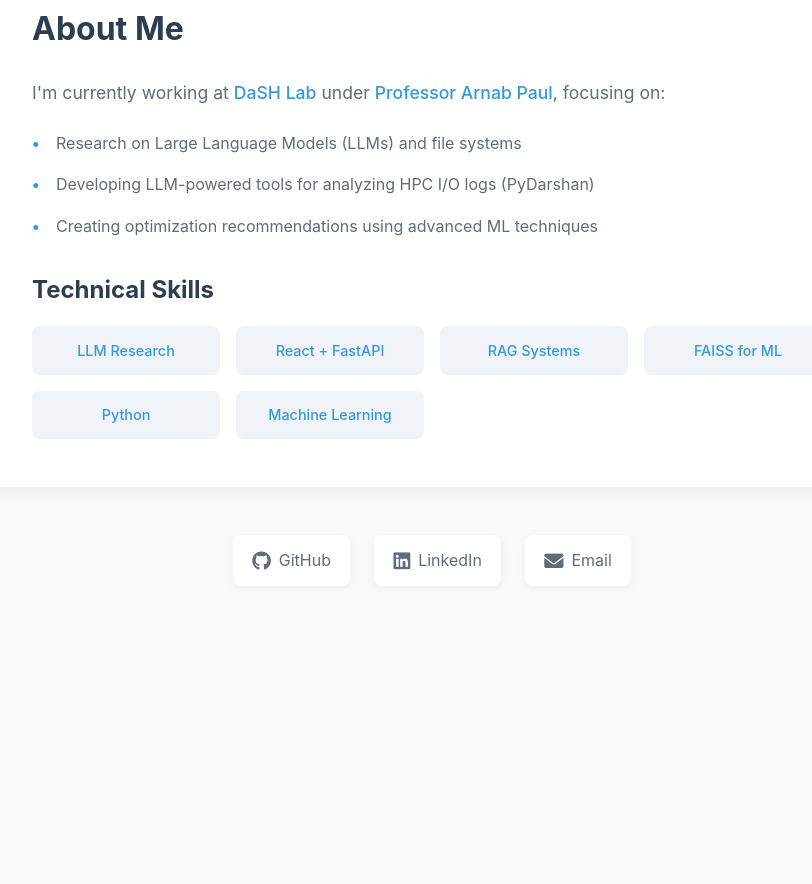
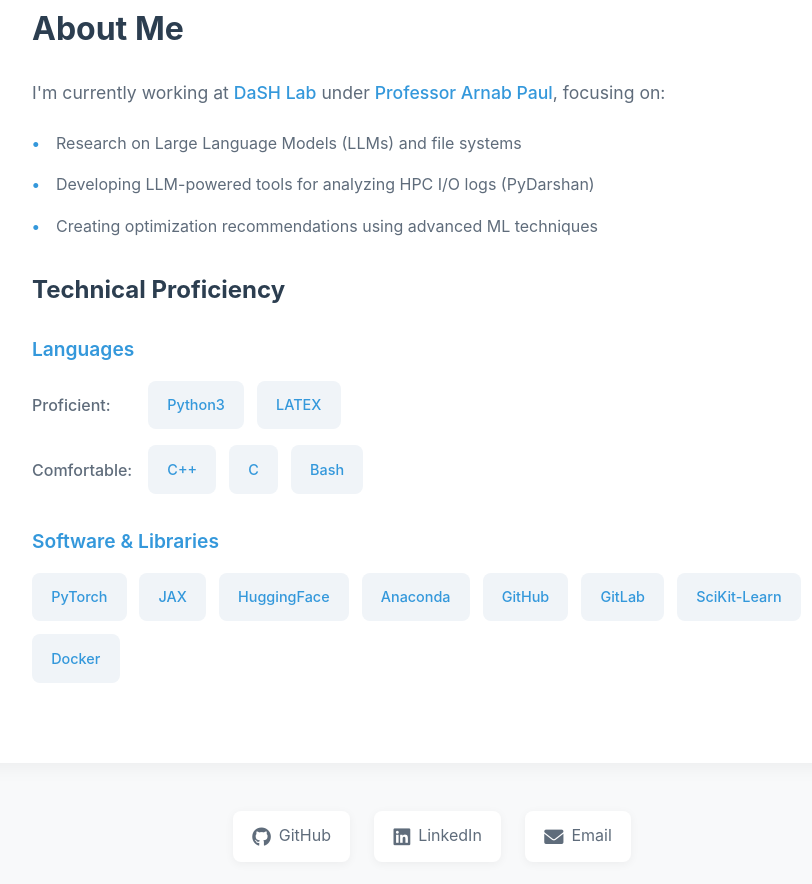
Before and after one commit to Anish-1101-lab/personal_website, a plain HTML site: page index.html in a window 1280 px wide. Shown: the part 388-1272 px from the top of the page, without its empty margins (208-1020 px from the left). Before the commit the page ends 1006 px from the top, so only its background shows below. Drawn offline with Linux system fonts and the light colour scheme.

Commit message:
updated ui

```diff
--- a/index.html
+++ b/index.html
@@ -29,14 +29,40 @@
                     </ul>
 
                     <div class="skills-container">
-                        <h3>Technical Skills</h3>
-                        <div class="skills-grid">
-                            <span class="skill-tag">LLM Research</span>
-                            <span class="skill-tag">React + FastAPI</span>
-                            <span class="skill-tag">RAG Systems</span>
-                            <span class="skill-tag">FAISS for ML</span>
-                            <span class="skill-tag">Python</span>
-                            <span class="skill-tag">Machine Learning</span>
+                        <h3>Technical Proficiency</h3>
+                        <div class="skills-category">
+                            <h4>Languages</h4>
+                            <div class="proficiency-group">
+                                <div class="proficiency-level">
+                                    <span class="level-label">Proficient:</span>
+                                    <div class="skills-grid">
+                                        <span class="skill-tag">Python3</span>
+                                        <span class="skill-tag">LATEX</span>
+                                    </div>
+                                </div>
+                                <div class="proficiency-level">
+                                    <span class="level-label">Comfortable:</span>
+                                    <div class="skills-grid">
+                                        <span class="skill-tag">C++</span>
+                                        <span class="skill-tag">C</span>
+                                        <span class="skill-tag">Bash</span>
+                                    </div>
+                                </div>
+                            </div>
+                        </div>
+
+                        <div class="skills-category">
+                            <h4>Software & Libraries</h4>
+                            <div class="skills-grid">
+                                <span class="skill-tag">PyTorch</span>
+                                <span class="skill-tag">JAX</span>
+                                <span class="skill-tag">HuggingFace</span>
+                                <span class="skill-tag">Anaconda</span>
+                                <span class="skill-tag">GitHub</span>
+                                <span class="skill-tag">GitLab</span>
+                                <span class="skill-tag">SciKit-Learn</span>
+                                <span class="skill-tag">Docker</span>
+                            </div>
                         </div>
                     </div>
                 </div>
@@ -45,15 +71,15 @@
 
         <footer class="footer">
             <div class="social-links">
-                <a href="https://github.com/Anish-1101-lab" target="_blank" class="social-link">
+                <a href="https://github.com/Anish-1101-lab" target="_blank" class="social-link github">
                     <i class="fab fa-github"></i>
                     <span>GitHub</span>
                 </a>
-                <a href="www.linkedin.com/in/anish-sathyanarayanan-53b69029be" target="_blank" class="social-link">
+                <a href="www.linkedin.com/in/anish-sathyanarayanan-53b69029be" target="_blank" class="social-link linkedin">
                     <i class="fab fa-linkedin"></i>
                     <span>LinkedIn</span>
                 </a>
-                <a href="mailto:anishs1101@gmail.com" class="social-link">
+                <a href="mailto:anishs1101@gmail.com" class="social-link email">
                     <i class="fas fa-envelope"></i>
                     <span>Email</span>
                 </a>
--- a/styles.css
+++ b/styles.css
@@ -116,14 +116,46 @@
 
 .skills-container h3 {
     font-size: 1.5rem;
-    margin-bottom: 1rem;
+    margin-bottom: 1.5rem;
     color: #2c3e50;
 }
 
+.skills-category {
+    margin-bottom: 2rem;
+}
+
+.skills-category h4 {
+    font-size: 1.2rem;
+    color: #3498db;
+    margin-bottom: 1rem;
+    font-weight: 600;
+}
+
+.proficiency-group {
+    display: flex;
+    flex-direction: column;
+    gap: 1rem;
+    margin-bottom: 1rem;
+}
+
+.proficiency-level {
+    display: flex;
+    align-items: flex-start;
+    gap: 1rem;
+}
+
+.level-label {
+    min-width: 100px;
+    color: #5f6c7b;
+    font-weight: 500;
+    padding-top: 0.8rem;
+}
+
 .skills-grid {
-    display: grid;
-    grid-template-columns: repeat(auto-fit, minmax(150px, 1fr));
-    gap: 1rem;
+    display: flex;
+    flex-wrap: wrap;
+    gap: 0.8rem;
+    flex: 1;
 }
 
 .skill-tag {
@@ -140,6 +172,8 @@
 .skill-tag:hover {
     transform: translateY(-2px);
     box-shadow: 0 4px 12px rgba(52, 152, 219, 0.1);
+    background-color: #3498db;
+    color: white;
 }
 
 /* Footer Styles */
@@ -165,19 +199,66 @@
     transition: all 0.3s ease;
     background-color: white;
     box-shadow: 0 2px 10px rgba(0,0,0,0.05);
+    position: relative;
+    overflow: hidden;
+}
+
+.social-link:before {
+    content: '';
+    position: absolute;
+    top: 0;
+    left: 0;
+    width: 100%;
+    height: 100%;
+    background: #3498db;
+    transform: scaleX(0);
+    transform-origin: right;
+    transition: transform 0.3s ease;
+    z-index: 0;
+}
+
+.social-link:hover:before {
+    transform: scaleX(1);
+    transform-origin: left;
+}
+
+.social-link i,
+.social-link span {
+    position: relative;
+    z-index: 1;
+    transition: all 0.3s ease;
 }
 
 .social-link:hover {
     transform: translateY(-2px);
-    box-shadow: 0 4px 15px rgba(0,0,0,0.1);
-    color: #3498db;
+    box-shadow: 0 4px 15px rgba(52, 152, 219, 0.2);
+}
+
+.social-link:hover i,
+.social-link:hover span {
+    color: white;
+}
+
+/* GitHub specific hover */
+.social-link.github:before {
+    background: #24292e;
+}
+
+/* LinkedIn specific hover */
+.social-link.linkedin:before {
+    background: #0077b5;
+}
+
+/* Email specific hover */
+.social-link.email:before {
+    background: #ea4335;
 }
 
 .social-link i {
     font-size: 1.2rem;
 }
 
-/* Responsive Design */
+/* Responsive adjustments */
 @media (max-width: 768px) {
     .container {
         padding: 1rem;
@@ -205,4 +286,18 @@
         width: 100%;
         justify-content: center;
     }
+
+    .proficiency-level {
+        flex-direction: column;
+        gap: 0.5rem;
+    }
+
+    .level-label {
+        padding-top: 0;
+        margin-bottom: 0.5rem;
+    }
+
+    .skills-grid {
+        width: 100%;
+    }
 }
```
